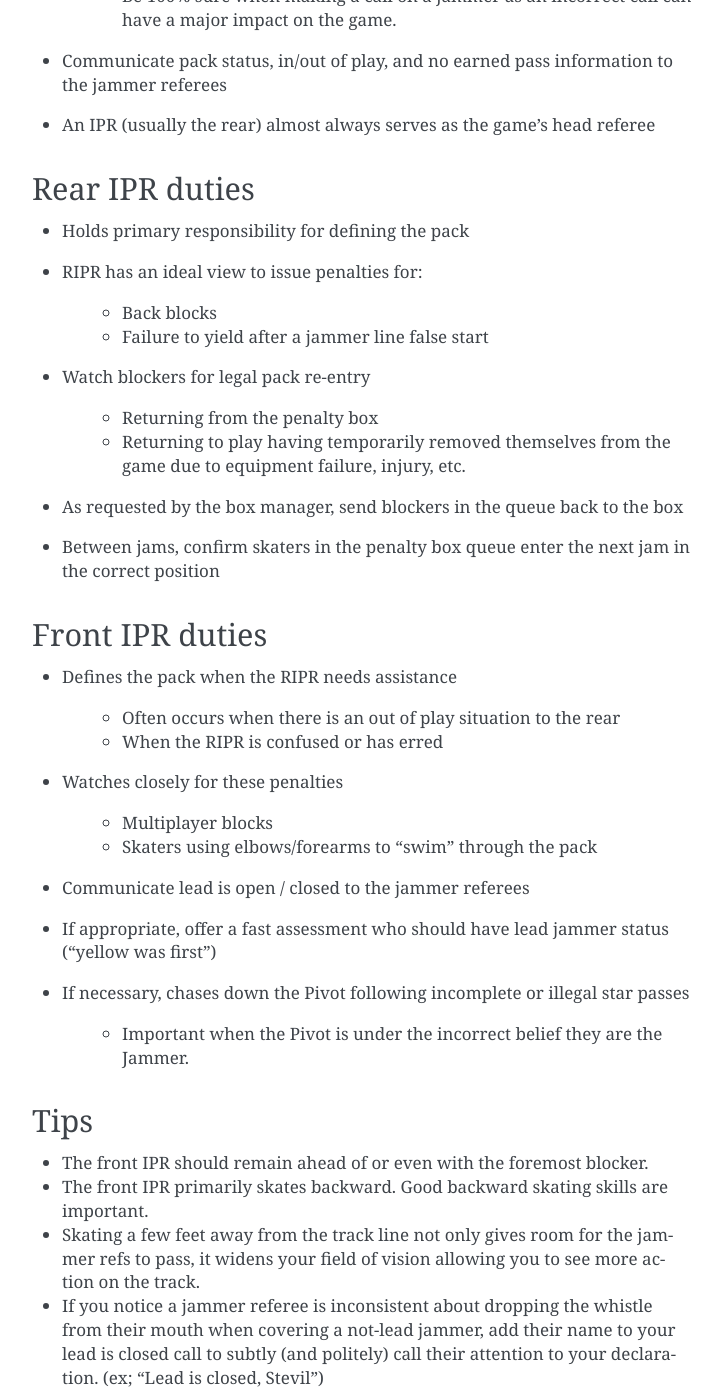
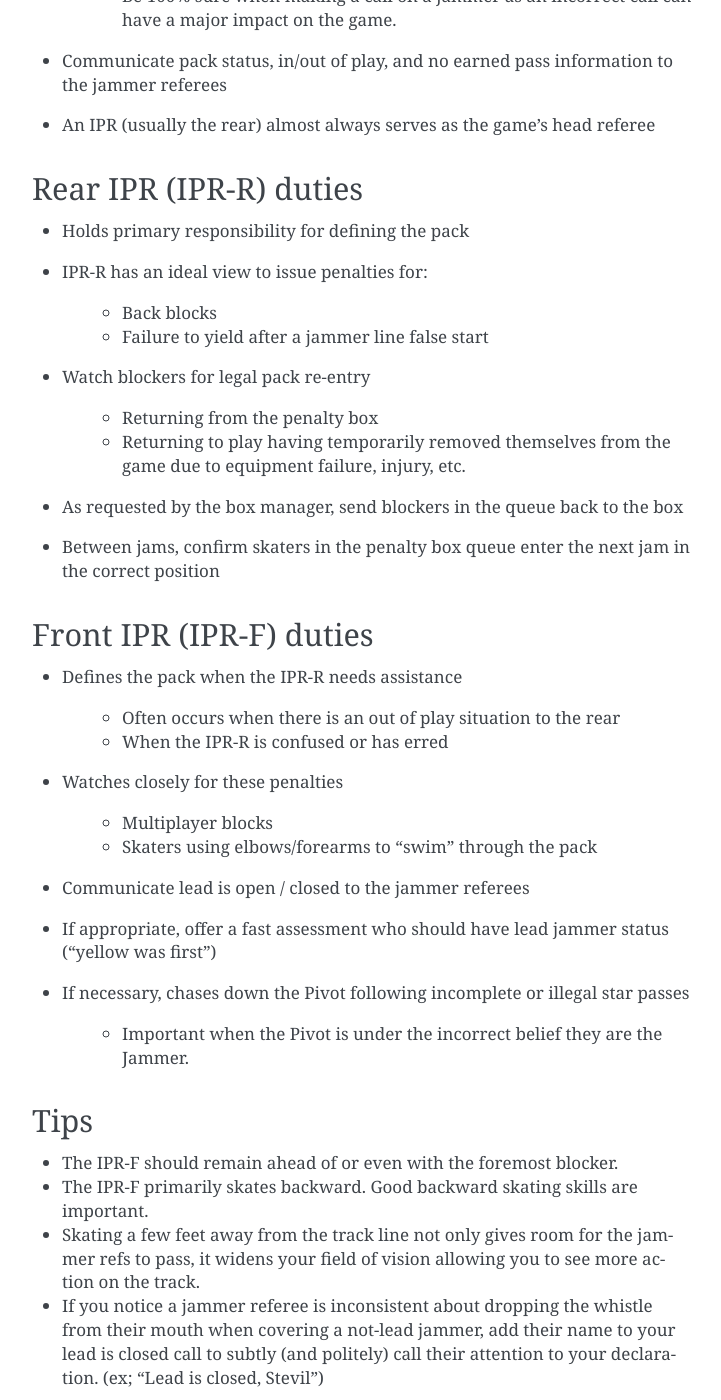
Before and after one commit to mrogaski/zenref, a Sphinx documentation site: the page built from docs/source/inside_pack_referees.rst, in a window 1280 px wide and 1400 px high, scrolled down 500 px. Shown: the whole window, without its empty margins (388-1109 px from the left). Built offline with Sphinx 7.4.7, drawn with Linux system fonts in a browser that asks for light colours; some of the changed text lies outside the part shown.

Commit message:
Explicit acronyms.

```diff
--- a/docs/source/inside_pack_referees.rst
+++ b/docs/source/inside_pack_referees.rst
@@ -22,11 +22,11 @@ Front and rear IPR duties
 - An IPR (usually the rear) almost always serves as the game’s head referee
 
 
-Rear IPR duties
----------------
+Rear IPR (IPR-R) duties
+-----------------------
 
 - Holds primary responsibility for defining the pack
-- RIPR has an ideal view to issue penalties for:
+- IPR-R has an ideal view to issue penalties for:
 
    - Back blocks
    - Failure to yield after a jammer line false start
@@ -40,13 +40,13 @@ Rear IPR duties
 - Between jams, confirm skaters in the penalty box queue enter the next jam in the correct position
 
 
-Front IPR duties
-----------------
+Front IPR (IPR-F) duties
+------------------------
 
-- Defines the pack when the RIPR needs assistance
+- Defines the pack when the IPR-R needs assistance
 
    - Often occurs when there is an out of play situation to the rear
-   - When the RIPR is confused or has erred
+   - When the IPR-R is confused or has erred
 
 - Watches closely for these penalties
 
@@ -63,7 +63,7 @@ Front IPR duties
 Tips
 ----
 
-- The front IPR should remain ahead of or even with the foremost blocker.
-- The front IPR primarily skates backward. Good backward skating skills are important.
+- The IPR-F should remain ahead of or even with the foremost blocker.
+- The IPR-F primarily skates backward. Good backward skating skills are important.
 - Skating a few feet away from the track line not only gives room for the jammer refs to pass, it widens your field of vision allowing you to see more action on the track.
 - If you notice a jammer referee is inconsistent about dropping the whistle from their mouth when covering a not-lead jammer, add their name to your lead is closed call to subtly (and politely) call their attention to your declaration. (ex; “Lead is closed, Stevil”)
```
